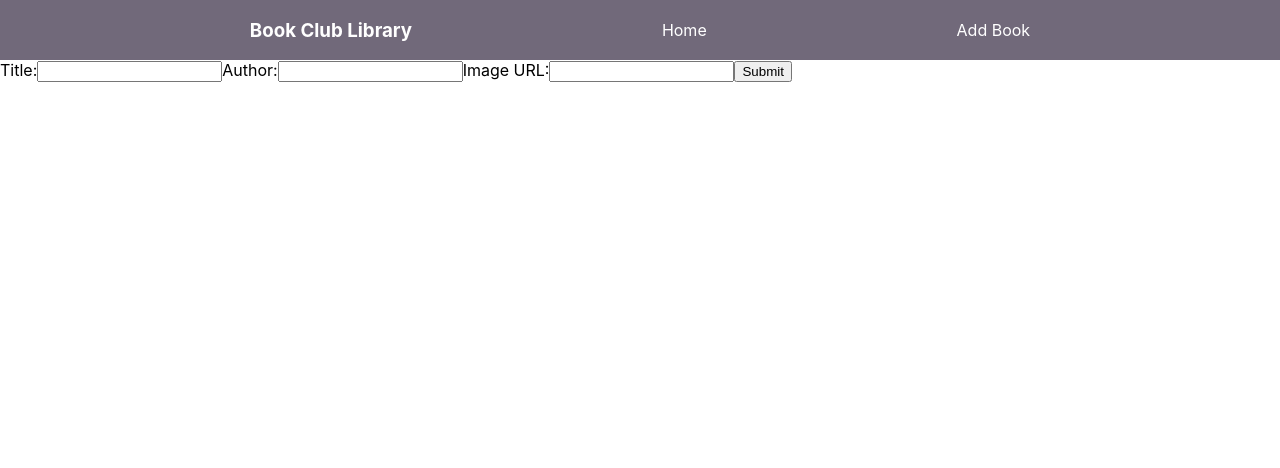
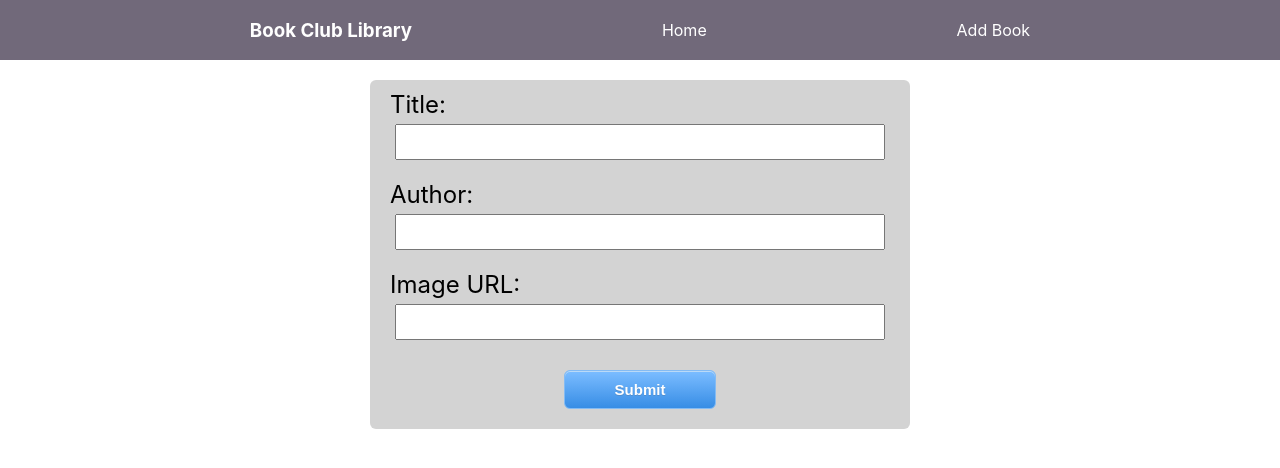
Before and after one commit to ldavidson45/book-club-react, a React app in the folder book-club-frontend/: page /new-book in a window 1280 px wide. Built offline with nearby package versions, Linux system fonts and the light colour scheme; no server answers.

Commit message:
add css style to newbook form

```diff
--- a/book-club-frontend/src/components/App/App.css
+++ b/book-club-frontend/src/components/App/App.css
@@ -4,6 +4,7 @@ nav {
   display: flex;
   justify-content: space-evenly;
   align-items: center;
+  width: 100vw;
 
 }
 
--- /dev/null
+++ b/book-club-frontend/src/components/NewBook/NewBook.css
@@ -0,0 +1,46 @@
+form, .form-content, label {
+    display: flex;
+    flex-direction: column;
+
+}
+
+.form-content {
+    margin: 20px auto;
+    border-radius: 6px;
+    background: lightgray;
+    padding: 10px 20px
+}
+
+label {
+    font-size: 24px;
+    width: 500px;
+    margin-bottom: 15px;
+}
+
+input {
+    height: 30px;
+    margin: 5px
+
+}
+
+
+.form-button {
+	-moz-box-shadow:inset 0px 1px 0px 0px #bbdaf7;
+	-webkit-box-shadow:inset 0px 1px 0px 0px #bbdaf7;
+	box-shadow:inset 0px 1px 0px 0px #bbdaf7;
+	background:linear-gradient(to bottom, #79bbff 5%, #378de5 100%);
+	background-color:#79bbff;
+	border-radius:6px;
+	border:1px solid #84bbf3;
+	display:inline-block;
+	cursor:pointer;
+	color:#ffffff;
+	font-family:Arial;
+	font-size:15px;
+	font-weight:bold;
+	padding:10px 50px;
+	text-decoration:none;
+    text-shadow:0px 1px 0px #528ecc;
+    margin: 10px auto;
+
+}
--- a/book-club-frontend/src/components/NewBook/NewBook.js
+++ b/book-club-frontend/src/components/NewBook/NewBook.js
@@ -1,5 +1,6 @@
-import React, { Component } from 'react';
+import React, { Component } from "react";
 import Axios from "axios";
+import "./NewBook.css";
 
 class NewBook extends Component {
   constructor(props) {
@@ -15,38 +16,51 @@ class NewBook extends Component {
   }
 
   handleChange(event) {
-        this.setState({[event.target.name]: event.target.value});
+    this.setState({ [event.target.name]: event.target.value });
   }
 
   handleSubmit(event) {
-          Axios.post("http://localhost:3000/api/books", this.state)
-            .then(res => {
-                this.props.getData()
-                this.props.history.push("/")
-            })
+    Axios.post("http://localhost:3000/api/books", this.state).then(res => {
+      this.props.getData();
+      this.props.history.push("/");
+    });
     event.preventDefault();
   }
 
   render() {
-          console.log(this.props)
+    console.log(this.props);
     return (
       <form onSubmit={this.handleSubmit}>
+        <div className="form-content">
           <label>
             Title:
-              <input type="text" name="title" value={this.state.title} onChange={this.handleChange} />
+            <input
+              type="text"
+              name="title"
+              value={this.state.title}
+              onChange={this.handleChange}
+            />
           </label>
-
           <label>
             Author:
-              <input type="text" name="author" value={this.state.author} onChange={this.handleChange} />
+            <input
+              type="text"
+              name="author"
+              value={this.state.author}
+              onChange={this.handleChange}
+            />
           </label>
-
           <label>
             Image URL:
-              <input type="text" name="image" value={this.state.image} onChange={this.handleChange} />
+            <input
+              type="text"
+              name="image"
+              value={this.state.image}
+              onChange={this.handleChange}
+            />
           </label>
-
-            <input type="submit" value="Submit" />
+            <button className="form-button" type="submit">Submit</button>
+        </div>
       </form>
     );
   }
```
Also changed, not shown: book-club-frontend/src/components/EditBook/EditBook.js (added). Lines whose indentation alone changed are shown as unchanged.
